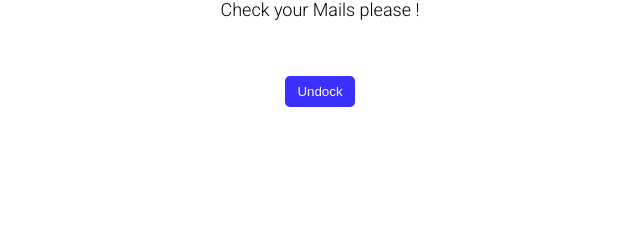
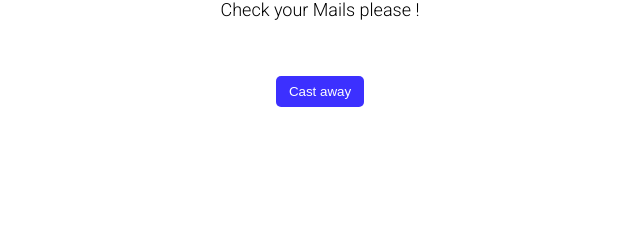
Before and after one commit to devwulff/Project-Designer_Challenge, a plain HTML site: page index.html in a window 1280 px wide. Both pictures are taken after typing "name@example.com" into the empty fields and a click on the input "Subscribe". Shown: the part 5871-6111 px from the top of the page, 320-960 px from the left. Drawn offline with Linux system fonts and the light colour scheme.

Commit message:
final v2

```diff
--- a/index.html
+++ b/index.html
@@ -143,7 +143,7 @@
             <p>Ay Ay!</p>
             <p>Welcome aboard Captain</p>
             <p>Check your Mails please !</p>
-            <button onclick="closePopup()">Undock</button>
+            <button onclick="closePopup()">Cast away</button>
         </div>
     </footer>
 
```
